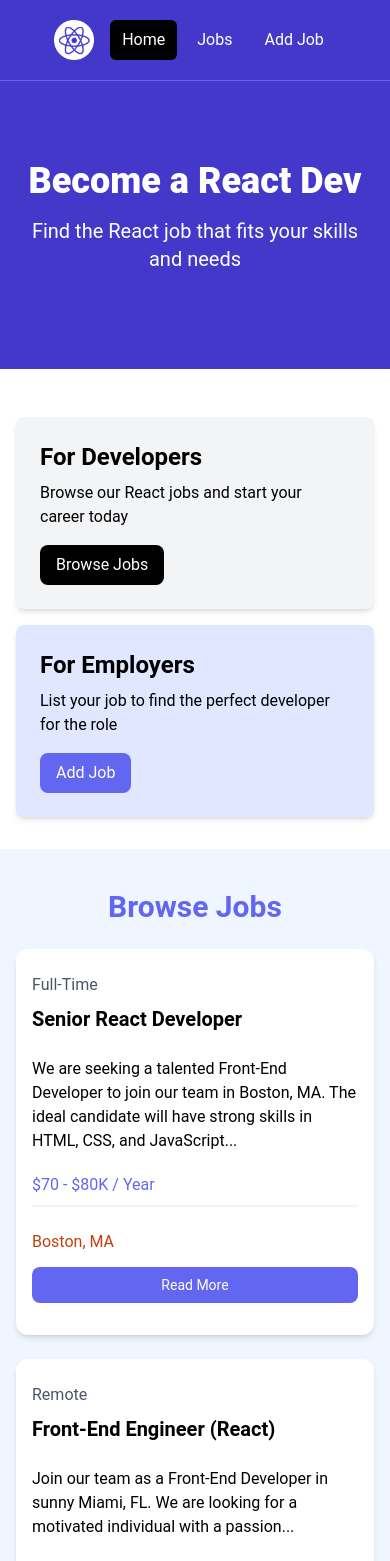
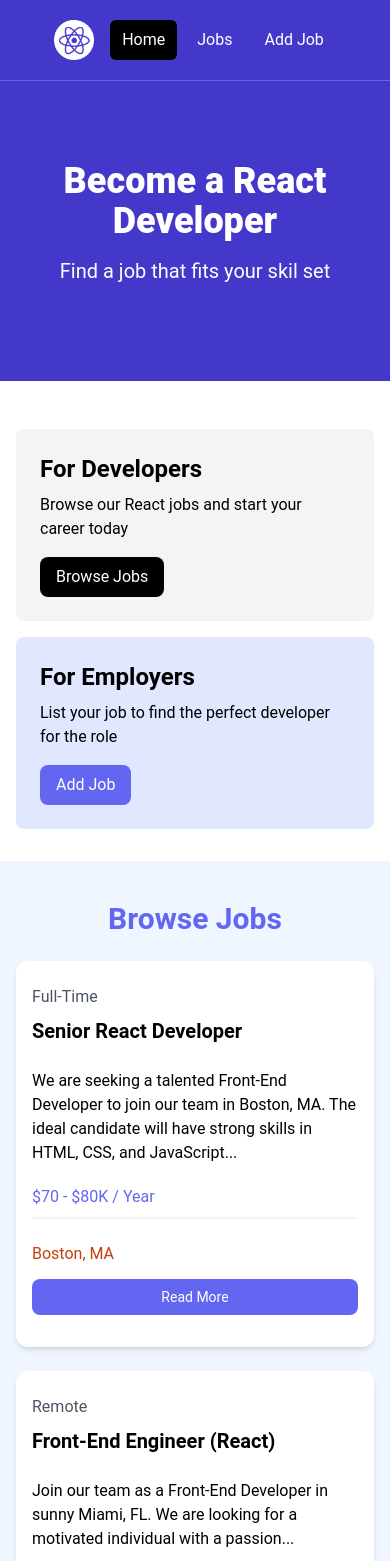
Before and after one commit to HumbleBoyy/ProjectReactJS, a React (Vite) app: page / in a window 390 px wide. Shown: the top 1561 px of the page. Built offline with nearby package versions, Linux system fonts and the light colour scheme.

Commit message:
card and hero section were added

```diff
--- a/src/App.jsx
+++ b/src/App.jsx
@@ -1,163 +1,21 @@
 import React from 'react'
 import images from './assets/images'
 import Navbar from './components/Navbar'
+import Hero from './components/Hero'
+import HomeCards from './components/HomeCards'
+import JobListings from './components/JobListings'
 
 const App = () => {
   return (
     <>
     <Navbar/>
+    <Hero/>
+    <HomeCards/>
+    <JobListings/>
 
 
-    {/* <!-- Hero --> */}
-    <section className="bg-indigo-700 py-20 mb-4">
-      <div
-        className="max-w-7xl mx-auto px-4 sm:px-6 lg:px-8 flex flex-col items-center"
-      >
-        <div className="text-center">
-          <h1
-            className="text-4xl font-extrabold text-white sm:text-5xl md:text-6xl"
-          >
-            Become a React Dev
-          </h1>
-          <p className="my-4 text-xl text-white">
-            Find the React job that fits your skills and needs
-          </p>
-        </div>
-      </div>
-    </section>
 
-    {/* <!-- Developers and Employers --> */}
-    <section className="py-4">
-      <div className="container-xl lg:container m-auto">
-        <div className="grid grid-cols-1 md:grid-cols-2 gap-4 p-4 rounded-lg">
-          <div className="bg-gray-100 p-6 rounded-lg shadow-md">
-            <h2 className="text-2xl font-bold">For Developers</h2>
-            <p className="mt-2 mb-4">
-              Browse our React jobs and start your career today
-            </p>
-            <a
-              href="/jobs.html"
-              className="inline-block bg-black text-white rounded-lg px-4 py-2 hover:bg-gray-700"
-            >
-              Browse Jobs
-            </a>
-          </div>
-          <div className="bg-indigo-100 p-6 rounded-lg shadow-md">
-            <h2 className="text-2xl font-bold">For Employers</h2>
-            <p className="mt-2 mb-4">
-              List your job to find the perfect developer for the role
-            </p>
-            <a
-              href="/add-job.html"
-              className="inline-block bg-indigo-500 text-white rounded-lg px-4 py-2 hover:bg-indigo-600"
-            >
-              Add Job
-            </a>
-          </div>
-        </div>
-      </div>
-    </section>
 
-    {/* <!-- Browse Jobs --> */}
-    <section className="bg-blue-50 px-4 py-10">
-      <div className="container-xl lg:container m-auto">
-        <h2 className="text-3xl font-bold text-indigo-500 mb-6 text-center">
-          Browse Jobs
-        </h2>
-        <div className="grid grid-cols-1 md:grid-cols-3 gap-6">
-          {/* <!-- Job Listing 1 --> */}
-          <div className="bg-white rounded-xl shadow-md relative">
-            <div className="p-4">
-              <div className="mb-6">
-                <div className="text-gray-600 my-2">Full-Time</div>
-                <h3 className="text-xl font-bold">Senior React Developer</h3>
-              </div>
-
-              <div className="mb-5">
-               We are seeking a talented Front-End Developer to join our team in Boston, MA. The ideal candidate will have strong skills in HTML, CSS, and JavaScript...
-              </div>
-
-              <h3 className="text-indigo-500 mb-2">$70 - $80K / Year</h3>
-
-              <div className="border border-gray-100 mb-5"></div>
-
-              <div className="flex flex-col lg:flex-row justify-between mb-4">
-                <div className="text-orange-700 mb-3">
-                  <i className="fa-solid fa-location-dot text-lg"></i>
-                  Boston, MA
-                </div>
-                <a
-                  href="job.html"
-                  className="h-[36px] bg-indigo-500 hover:bg-indigo-600 text-white px-4 py-2 rounded-lg text-center text-sm"
-                >
-                 Read More
-                </a>
-              </div>
-            </div>
-          </div>
-          {/* <!-- Job Listing 2 --> */}
-          <div className="bg-white rounded-xl shadow-md relative">
-            <div className="p-4">
-              <div className="mb-6">
-                <div className="text-gray-600 my-2">Remote</div>
-                <h3 className="text-xl font-bold">Front-End Engineer (React)</h3>
-              </div>
-
-              <div className="mb-5">
-               Join our team as a Front-End Developer in sunny Miami, FL. We are looking for a motivated individual with a passion...
-              </div>
-
-              <h3 className="text-indigo-500 mb-2">$70K - $80K / Year</h3>
-
-              <div className="border border-gray-100 mb-5"></div>
-
-              <div className="flex flex-col lg:flex-row justify-between mb-4">
-                <div className="text-orange-700 mb-3">
-                  <i className="fa-solid fa-location-dot text-lg"></i>
-                  Miami, FL
-                </div>
-                <a
-                  href="job.html"
-                  className="h-[36px] bg-indigo-500 hover:bg-indigo-600 text-white px-4 py-2 rounded-lg text-center text-sm"
-                >
-                 Read More
-                </a>
-              </div>
-            </div>
-          </div>
-          {/* <!-- Job Listing 3 --> */}
-          <div className="bg-white rounded-xl shadow-md relative">
-            <div className="p-4">
-              <div className="mb-6">
-                <div className="text-gray-600 my-2">Remote</div>
-                <h3 className="text-xl font-bold">React.js Developer</h3>
-              </div>
-
-              <div className="mb-5">
-                Are you passionate about front-end development? Join our team in vibrant Brooklyn, NY, and work on exciting projects that make a difference...
-              </div>
-
-              <h3 className="text-indigo-500 mb-2">$70K - $80K / Year</h3>
-
-              <div className="border border-gray-100 mb-5"></div>
-
-              <div className="flex flex-col lg:flex-row justify-between mb-4">
-                <div className="text-orange-700 mb-3">
-                  <i className="fa-solid fa-location-dot text-lg"></i>
-                  Brooklyn, NY
-                </div>
-                <a
-                  href="job.html"
-                  className="h-[36px] bg-indigo-500 hover:bg-indigo-600 text-white px-4 py-2 rounded-lg text-center text-sm"
-                >
-                 Read More
-                </a>
-              </div>
-            </div>
-          </div>
-        </div>
-      </div>
-    </section>
 
     <section className="m-auto max-w-lg my-10 px-6">
       <a
--- a/src/components/Card.jsx
+++ b/src/components/Card.jsx
@@ -1,4 +1,11 @@
-const Card = ({ children, bg = 'bg-gray-100' }) => {
-  return <div className={`${bg} p-6 rounded-lg shadow-md`}>{children}</div>;
-};
-export default Card;
+const Card = ({children, bg = "bg-gray-100"}) => {
+  return (
+    <>
+      <div className={`${bg} p-6 rounded-lg`}>
+         {children}
+      </div>
+    </>
+  )
+}
+
+export default Card
--- a/src/components/Hero.jsx
+++ b/src/components/Hero.jsx
@@ -1,18 +1,29 @@
 const Hero = ({
-  title = 'Become a React Dev',
-  subtitle = 'Find the React job that fits your skill set',
+  title = "Become a React Developer",
+  subtitle="Find a job that fits your skil set"
 }) => {
   return (
-    <section className='bg-indigo-700 py-20 mb-4'>
-      <div className='max-w-7xl mx-auto px-4 sm:px-6 lg:px-8 flex flex-col items-center'>
-        <div className='text-center'>
-          <h1 className='text-4xl font-extrabold text-white sm:text-5xl md:text-6xl'>
+    <>
+
+    <section className="bg-indigo-700 py-20 mb-4">
+      <div
+        className="max-w-7xl mx-auto px-4 sm:px-6 lg:px-8 flex flex-col items-center"
+      >
+        <div className="text-center">
+          <h1
+            className="text-4xl font-extrabold text-white sm:text-5xl md:text-6xl"
+          >
             {title}
           </h1>
-          <p className='my-4 text-xl text-white'>{subtitle}</p>
+          <p className="my-4 text-xl text-white">
+            {subtitle}
+          </p>
         </div>
       </div>
     </section>
-  );
-};
-export default Hero;
+
+    </>
+  )
+}
+
+export default Hero
--- a/src/components/JobListings.jsx
+++ b/src/components/JobListings.jsx
@@ -1,44 +1,108 @@
 import { useState, useEffect } from 'react';
 import JobListing from './JobListing';
 import Spinner from './Spinner';
+import jobs from '../jobs.json'
+const JobListings = () => {
 
-const JobListings = ({ isHome = false }) => {
-  const [jobs, setJobs] = useState([]);
-  const [loading, setLoading] = useState(true);
+   console.log(jobs)
+  return (
+    <section className="bg-blue-50 px-4 py-10">
+      <div className="container-xl lg:container m-auto">
+        <h2 className="text-3xl font-bold text-indigo-500 mb-6 text-center">
+          Browse Jobs
+        </h2>
+        <div className="grid grid-cols-1 md:grid-cols-3 gap-6">
+          {/* <!-- Job Listing 1 --> */}
+          <div className="bg-white rounded-xl shadow-md relative">
+            <div className="p-4">
+              <div className="mb-6">
+                <div className="text-gray-600 my-2">Full-Time</div>
+                <h3 className="text-xl font-bold">Senior React Developer</h3>
+              </div>
 
-  useEffect(() => {
-    const fetchJobs = async () => {
-      const apiUrl = isHome ? '/api/jobs?_limit=3' : '/api/jobs';
-      try {
-        const res = await fetch(apiUrl);
-        const data = await res.json();
-        setJobs(data);
-      } catch (error) {
-        console.log('Error fetching data', error);
-      } finally {
-        setLoading(false);
-      }
-    };
+              <div className="mb-5">
+               We are seeking a talented Front-End Developer to join our team in Boston, MA. The ideal candidate will have strong skills in HTML, CSS, and JavaScript...
+              </div>
 
-    fetchJobs();
-  }, []);
+              <h3 className="text-indigo-500 mb-2">$70 - $80K / Year</h3>
 
-  return (
-    <section className='bg-blue-50 px-4 py-10'>
-      <div className='container-xl lg:container m-auto'>
-        <h2 className='text-3xl font-bold text-indigo-500 mb-6 text-center'>
-          {isHome ? 'Recent Jobs' : 'Browse Jobs'}
-        </h2>
+              <div className="border border-gray-100 mb-5"></div>
 
-        {loading ? (
-          <Spinner loading={loading} />
-        ) : (
-          <div className='grid grid-cols-1 md:grid-cols-3 gap-6'>
-            {jobs.map((job) => (
-              <JobListing key={job.id} job={job} />
-            ))}
+              <div className="flex flex-col lg:flex-row justify-between mb-4">
+                <div className="text-orange-700 mb-3">
+                  <i className="fa-solid fa-location-dot text-lg"></i>
+                  Boston, MA
+                </div>
+                <a
+                  href="job.html"
+                  className="h-[36px] bg-indigo-500 hover:bg-indigo-600 text-white px-4 py-2 rounded-lg text-center text-sm"
+                >
+                 Read More
+                </a>
+              </div>
+            </div>
           </div>
-        )}
+          {/* <!-- Job Listing 2 --> */}
+          <div className="bg-white rounded-xl shadow-md relative">
+            <div className="p-4">
+              <div className="mb-6">
+                <div className="text-gray-600 my-2">Remote</div>
+                <h3 className="text-xl font-bold">Front-End Engineer (React)</h3>
+              </div>
+
+              <div className="mb-5">
+               Join our team as a Front-End Developer in sunny Miami, FL. We are looking for a motivated individual with a passion...
+              </div>
+
+              <h3 className="text-indigo-500 mb-2">$70K - $80K / Year</h3>
+
+              <div className="border border-gray-100 mb-5"></div>
+
+              <div className="flex flex-col lg:flex-row justify-between mb-4">
+                <div className="text-orange-700 mb-3">
+                  <i className="fa-solid fa-location-dot text-lg"></i>
+                  Miami, FL
+                </div>
+                <a
+                  href="job.html"
+                  className="h-[36px] bg-indigo-500 hover:bg-indigo-600 text-white px-4 py-2 rounded-lg text-center text-sm"
+                >
+                 Read More
+                </a>
+              </div>
+            </div>
+          </div>
+          {/* <!-- Job Listing 3 --> */}
+          <div className="bg-white rounded-xl shadow-md relative">
+            <div className="p-4">
+              <div className="mb-6">
+                <div className="text-gray-600 my-2">Remote</div>
+                <h3 className="text-xl font-bold">React.js Developer</h3>
+              </div>
+
+              <div className="mb-5">
+                Are you passionate about front-end development? Join our team in vibrant Brooklyn, NY, and work on exciting projects that make a difference...
+              </div>
+
+              <h3 className="text-indigo-500 mb-2">$70K - $80K / Year</h3>
+
+              <div className="border border-gray-100 mb-5"></div>
+
+              <div className="flex flex-col lg:flex-row justify-between mb-4">
+                <div className="text-orange-700 mb-3">
+                  <i className="fa-solid fa-location-dot text-lg"></i>
+                  Brooklyn, NY
+                </div>
+                <a
+                  href="job.html"
+                  className="h-[36px] bg-indigo-500 hover:bg-indigo-600 text-white px-4 py-2 rounded-lg text-center text-sm"
+                >
+                 Read More
+                </a>
+              </div>
+            </div>
+          </div>
+        </div>
       </div>
     </section>
   );
```
Also changed, not shown: src/components/HomeCards.jsx (+15 -15 lines).
